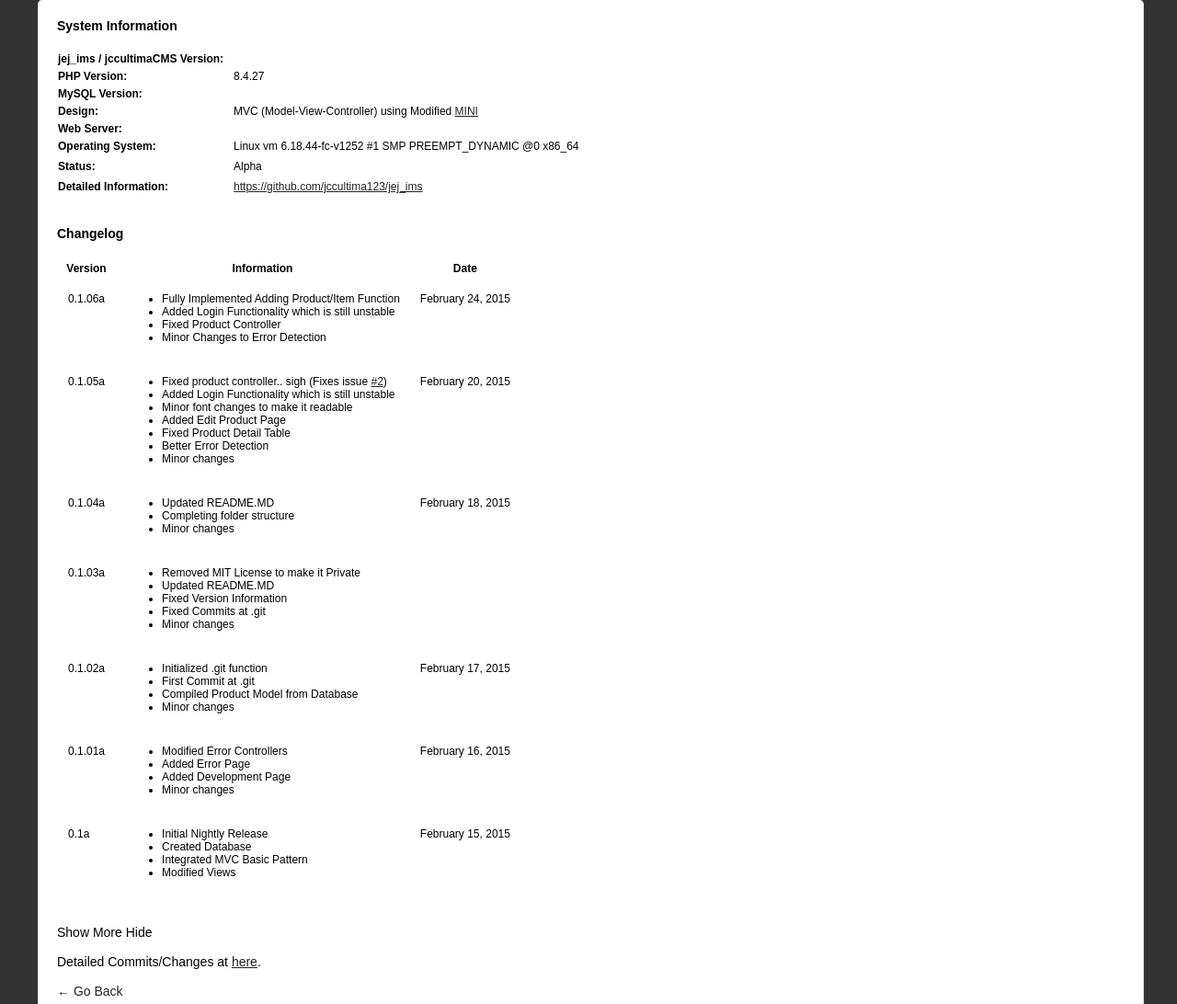
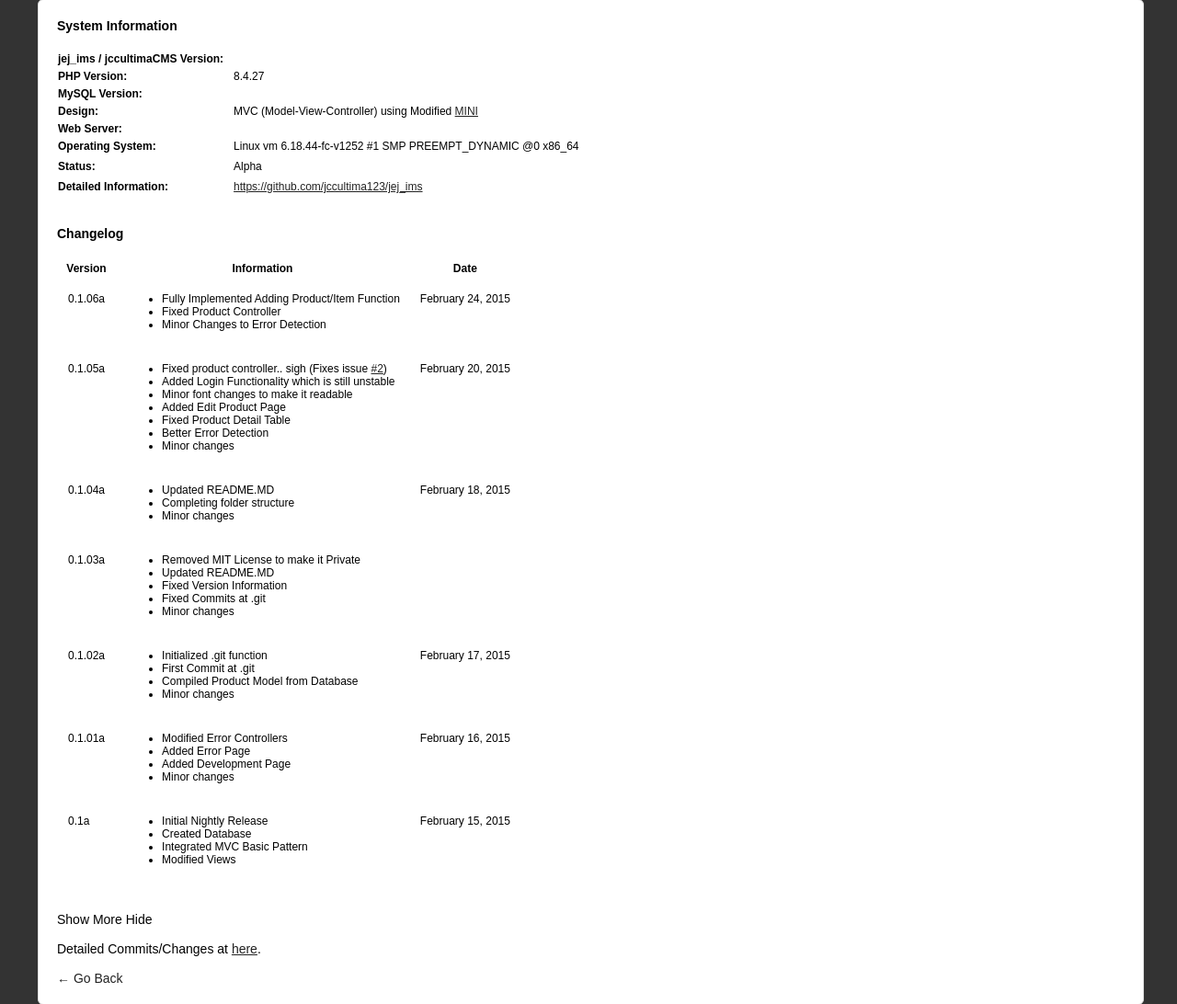
Before and after one commit to jccultima123/jej_mis, a PHP site: template application/view/development/index.php in a window 1280 px wide. Shown: the part 212-1304 px from the top of the page at 92% size. Run offline with PHP 8.4, Linux system fonts and the light colour scheme; the template is opened without the code that fills it, so the values that code supplies are empty; some libraries are stand-ins or nearby versions.

Commit message:
Minor Changes

```diff
--- a/application/view/development/index.php
+++ b/application/view/development/index.php
@@ -46,7 +46,6 @@
             <td>
                 <ul>
                     <li>Fully Implemented Adding Product/Item Function</li>
-                    <li>Added Login Functionality which is still unstable</li>
                     <li>Fixed Product Controller</li>
                     <li>Minor Changes to Error Detection</li>
                 </ul>
```
